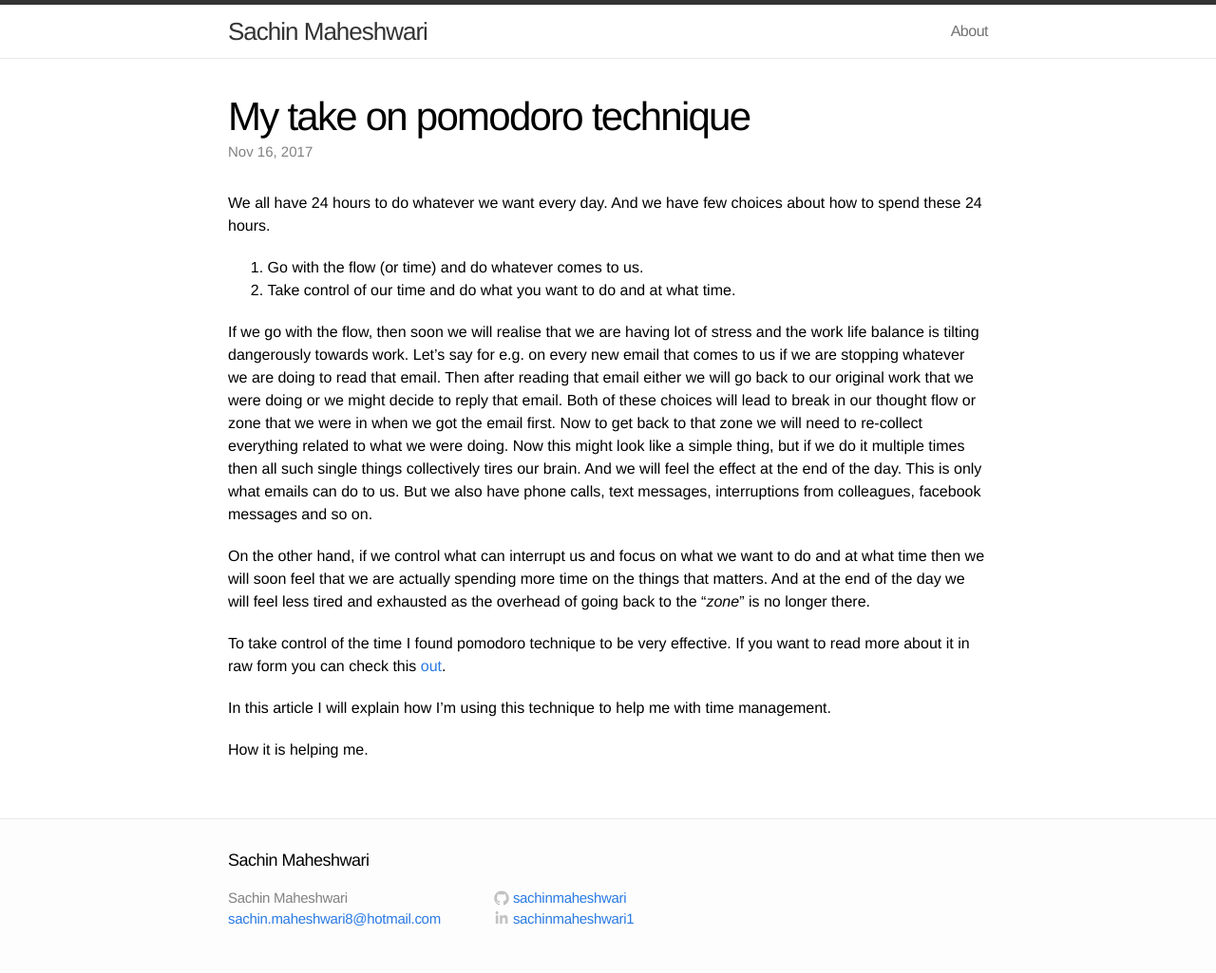
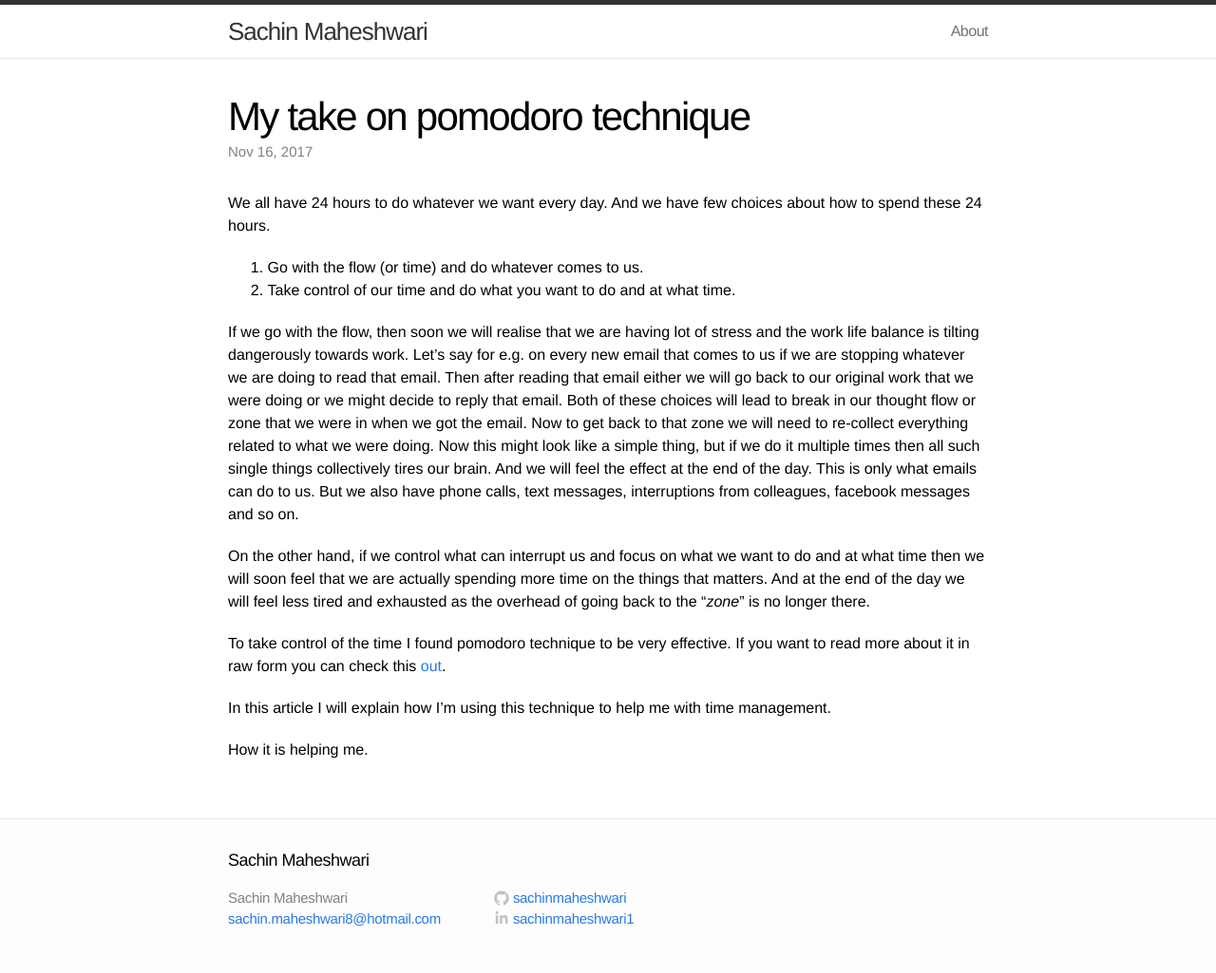
Before and after one commit to sachinmaheshwari/sachinmaheshwari.github.io, a Jekyll site: the page built from _posts/2017-11-16-my-take-on-pomodoro.md, in a window 1280 px wide. Shown: the whole page at 95% size. Built offline with Jekyll 4.4.1, drawn with Linux system fonts in a browser that asks for light colours; comment, search, counter and statistics services are not loaded.

Commit message:
pomodoro blog updates

```diff
--- a/_posts/2017-11-16-my-take-on-pomodoro.md
+++ b/_posts/2017-11-16-my-take-on-pomodoro.md
@@ -9,7 +9,7 @@ We all have 24 hours to do whatever we want every day. And we have few choices a
 1. Go with the flow (or time) and do whatever comes to us.
 2. Take control of our time and do what you want to do and at what time.
 
-If we go with the flow, then soon we will realise that we are having lot of stress and the work life balance is tilting dangerously towards work. Let's say for e.g. on every new email that comes to us if we are stopping whatever we are doing to read that email. Then after reading that email either we will go back to our original work that we were doing or we might decide to reply that email. Both of these choices will lead to break in our thought flow or zone that we were in when we got the email first. Now to get back to that zone we will need to re-collect everything related to what we were doing. Now this might look like a simple thing, but if we do it multiple times then all such single things collectively tires our brain. And we will feel the effect at the end of the day. This is only what emails can do to us. But we also have phone calls, text messages, interruptions from colleagues, facebook messages and so on.
+If we go with the flow, then soon we will realise that we are having lot of stress and the work life balance is tilting dangerously towards work. Let's say for e.g. on every new email that comes to us if we are stopping whatever we are doing to read that email. Then after reading that email either we will go back to our original work that we were doing or we might decide to reply that email. Both of these choices will lead to break in our thought flow or zone that we were in when we got the email. Now to get back to that zone we will need to re-collect everything related to what we were doing. Now this might look like a simple thing, but if we do it multiple times then all such single things collectively tires our brain. And we will feel the effect at the end of the day. This is only what emails can do to us. But we also have phone calls, text messages, interruptions from colleagues, facebook messages and so on.
 
 On the other hand, if we control what can interrupt us and focus on what we want to do and at what time then we will soon feel that we are actually spending more time on the things that matters. And at the end of the day we will feel less tired and exhausted as the overhead of going back to the "_zone_" is no longer there.
 
```
Also changed, not shown: _posts/2014-04-27-ruby-on-rails-and-vagrant.md (+1 -1 lines), _posts/2017-11-08-ssh-via-jump-server.md (+1 -1 lines), _posts/2017-11-10-how-to-install-rbenv-on-ubuntu-16.04.md (+1 -1 lines).
